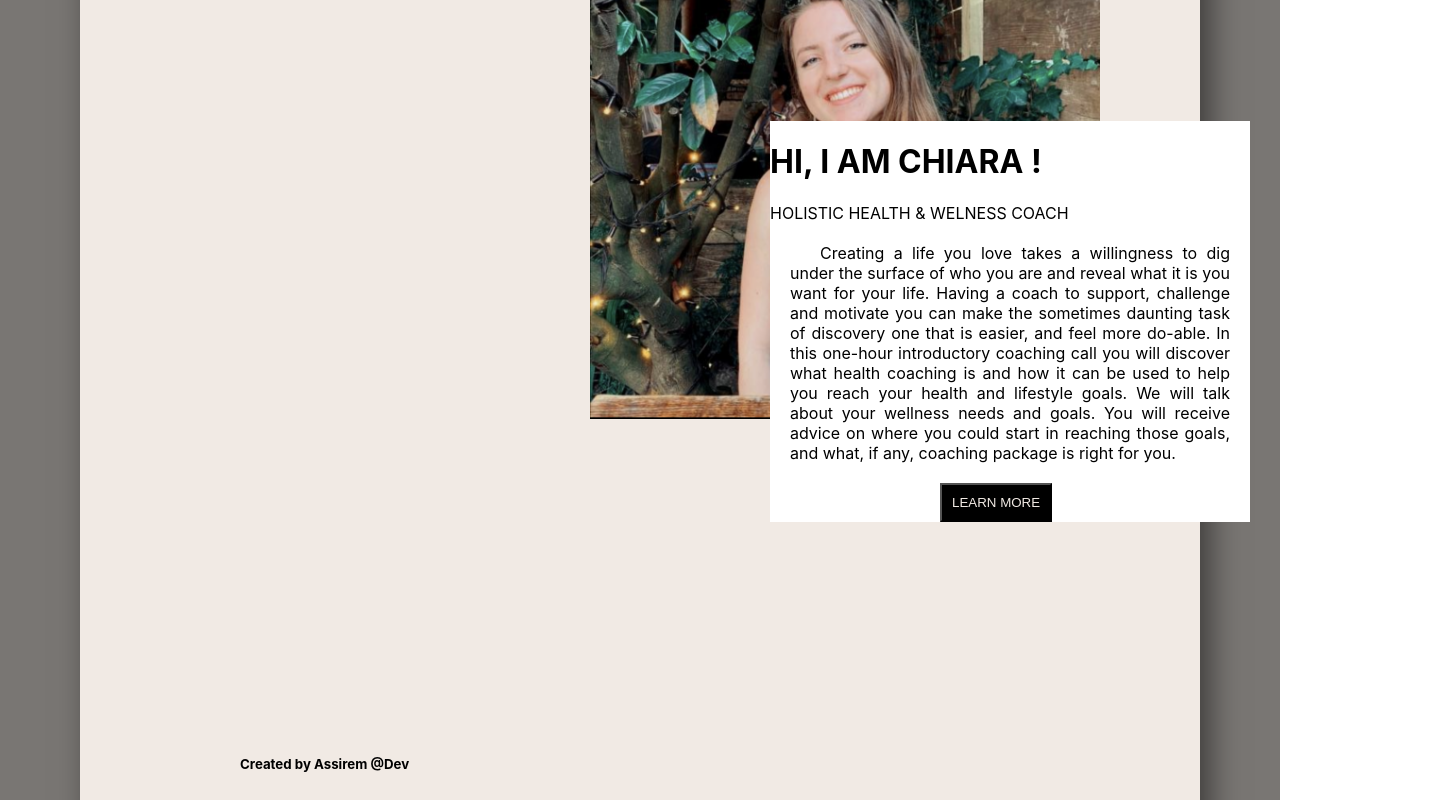
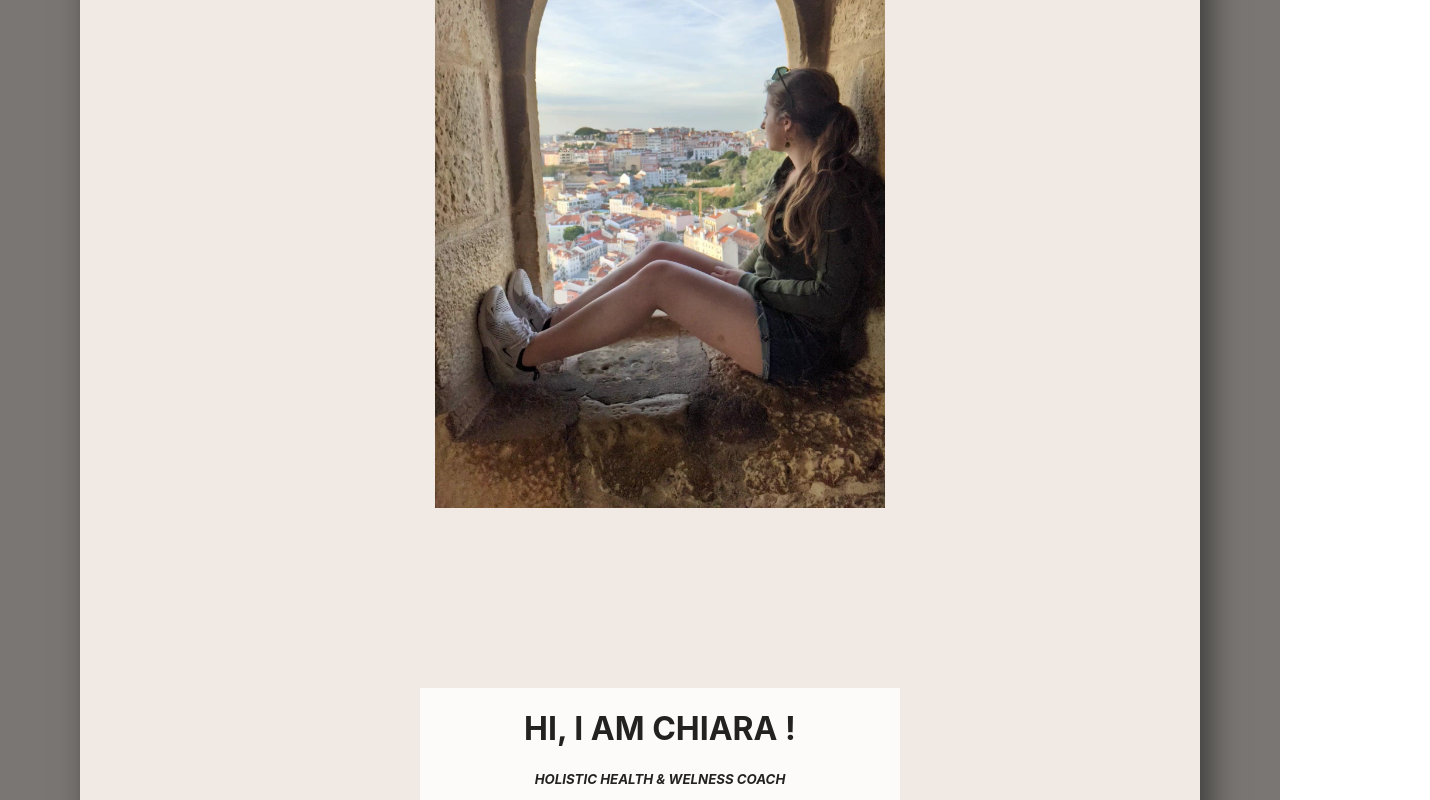
Before and after one commit to MouradKnowsBest/website-chiara, a Next.js app: page / in a window 1280 px wide. Shown: the part 2980-3780 px from the top of the page, 1430 px wide, since content can reach past the window. Built offline with nearby package versions, Linux system fonts and the light colour scheme.

Commit message:
ameliorated design

```diff
--- a/styles/Home.module.css
+++ b/styles/Home.module.css
@@ -6,29 +6,28 @@
 
 } */
 
-
 .container {
   padding: 5rem 5rem 5rem 5rem;
   background-color : #797673;
 
 }
 
+.subcontainer {
+  display: flex;
+  flex-wrap: wrap;
+  padding: 10rem 10rem 10rem 10rem;
+  background-color : #F1EAE4;
+  box-shadow: 10px 10px 30px rgba(0, 0, 0, 0.5);
+}
+
 .header{
   display: flex;
   flex-wrap: wrap;
-}
-
-.subcontainer {
-  display: flex;
-  flex-wrap: wrap;
-  padding: 10rem;
-  background-color : #F1EAE4;
-  box-shadow: 10px 10px 30px rgba(0, 0, 0, 0.5);
-
+  justify-content: center;
+  align-items: center;
 }
 
 .main {
-  min-height: 100vh;
   padding: 4rem 0;
 
   justify-content: center;
@@ -39,23 +38,19 @@
 }
 
 .footer {
-
-  padding: 2rem 0;
-  border-top: 1px solid #eaeaea;
+  position: "relative";
   justify-content: center;
   align-items: center;
-  text-align: left;
 
   display: flex;
   flex-wrap: wrap;
-
 }
 
-.footer a {
-
-  justify-content: center;
-  align-items: center;
-
+.footer img{
+  height: 600px;
+  position: "absolute";
+  top: 0;
+  left: 0;
 }
 
 
@@ -90,7 +85,6 @@
   align-items: center;
   justify-content: center;
   flex-wrap: wrap;
-  max-width: 800px;
 }
 
 .card {
@@ -111,10 +105,3 @@
   color: #0070f3;
   border-color: #0070f3;
 }
-
-@media (max-width: 600px) {
-  .grid {
-    width: 100%;
-    flex-direction: column;
-  }
-}
--- a/views/Footer.js
+++ b/views/Footer.js
@@ -3,24 +3,8 @@ import styles from "../styles/Home.module.css";
 
 function Footer() {
   return (
-
-    <footer
-      style={{
-        position: "relative",
-        marginLeft: "350px",
-      }}
-      className={styles.footer}
-    >
-      <img
-        style={{
-          height: "510px",
-          position: "absolute",
-          top: 0,
-          left: 0,
-        }}
-        src="./chiara-portrait.png"
-        alt="chiara-portrait"
-      ></img>
+    <footer className={styles.footer}>
+      <img src="./chiara-footer.jpg" alt="chiara-portrait"></img>
 
       <div
         style={{
@@ -28,19 +12,21 @@ function Footer() {
           zIndex: 9,
           margin: "180px",
           backgroundColor: "white",
+          opacity : 0.85
+
         }}
       >
-        <h1>HI, I AM CHIARA !</h1>
-        <subtitle>HOLISTIC HEALTH & WELNESS COACH</subtitle>
+        <h1 style={{ textAlign: "center" }}>HI, I AM CHIARA !</h1>
+        <h5 style={{ textAlign: "center",  fontStyle:"italic" }}>
+          HOLISTIC HEALTH & WELNESS COACH
+        </h5>
         <p
           style={{
-            marginTop: "80px",
+            marginTop: "10px",
             textAlign: "center",
             margin: "20px",
-            marginTop: "25px",
             textIndent: 30,
-            textAlign:"justify"
-
+            textAlign: "justify",
           }}
         >
           Creating a life you love takes a willingness to dig under the surface
@@ -58,14 +44,13 @@ function Footer() {
             backgroundColor: "black",
             color: "#F1EAE4",
             padding: "10px",
-            marginLeft: "170px",
+            marginLeft: "180px",
+            marginBottom: "10px"
           }}
         >
           LEARN MORE
         </button>
       </div>
-
-
     </footer>
   );
 }
--- a/views/Header.js
+++ b/views/Header.js
@@ -36,7 +36,7 @@ function Header() {
         </div>
 
         <img
-          style={{ height: "510px" }}
+          style={{ height: "510px"}}
           src="./chiara-portrait.png"
           alt="chiara-portrait"
         ></img>
@@ -44,7 +44,7 @@ function Header() {
 
       <p
         style={{
-          marginTop: "120px",
+          marginTop: "30px",
           textAlign: "center",
           textIndent: 15,
           textAlign: "justify",
--- a/views/Main.js
+++ b/views/Main.js
@@ -3,7 +3,7 @@ import styles from "../styles/Home.module.css";
 
 function Main() {
   return (
-    <main style={{display:"flex", flexDirection:"row", justifyContent:"space-between"}} className={styles.main}>
+    <main className={styles.main}>
       <p style={{ transform: "rotate(-90deg)" }} className={styles.description}>
         How can I help{" "}
       </p>
```
Also changed, not shown: pages/index.js (+6 -3 lines), public/chiara-footer.jpg (added), views/Header.css (deleted).
